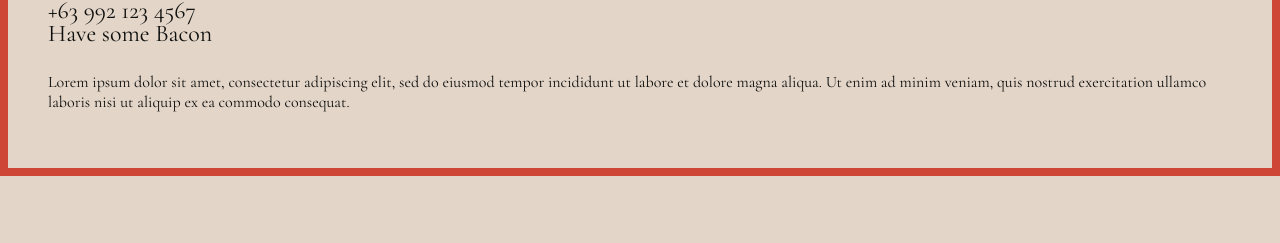
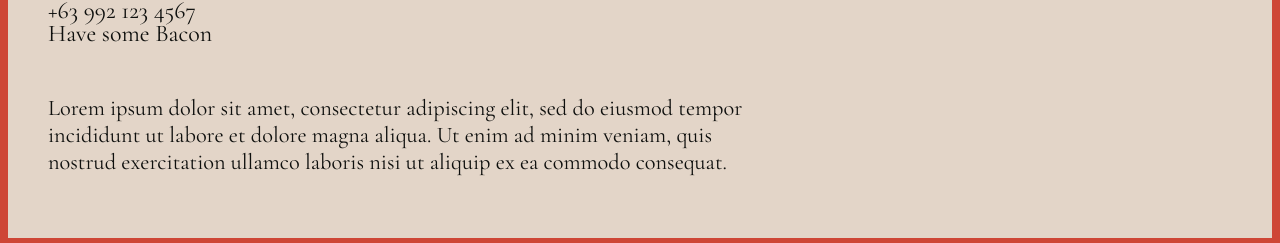
Before and after one commit to riccellazatin/Bacon_, a React (Create React App) app in the folder frontend/: page /shop in a window 1280 px wide. Shown: the part 1265-1508 px from the top of the page. Before the commit the page ends 1441 px from the top, so only its background shows below. Built offline with nearby package versions, Linux system fonts and the light colour scheme.

Commit message:
Fixed shop preview in Landing screen

```diff
--- a/frontend/src/components/Footer/Footer.css
+++ b/frontend/src/components/Footer/Footer.css
@@ -41,8 +41,14 @@ white: #f0f0ed */
     margin-top: -30px;
 }
 
+.footer-two {
+    width: 60%;
+    display: flex;
+}
+
 .footer-description {
     font-family: Cormorant Garamond, serif;
-    font-size: 2vh;
+    font-size: 1.4rem;
     color: #0e0f0d;
+    word-break: break-word;
 }
--- a/frontend/src/screens/Landing/Landing.jsx
+++ b/frontend/src/screens/Landing/Landing.jsx
@@ -5,8 +5,14 @@ import Footer from '../../components/Footer/Footer'
 import LandCard from '../../components/LandCard/LandCard'
 import {Row, Col} from 'react-bootstrap'
 import ShopItems from '../../ShopItems'
+import { useNavigate } from 'react-router-dom'
 
 function Landing() {
+  const navigate = useNavigate();
+
+  const handleCardClick = (item) => {
+    navigate(`/shop`)
+  }
 
   return (
     <>
```
